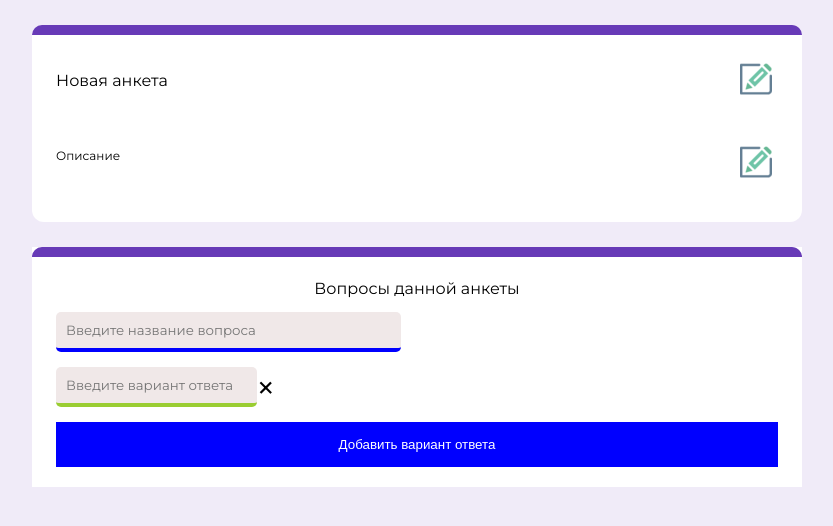
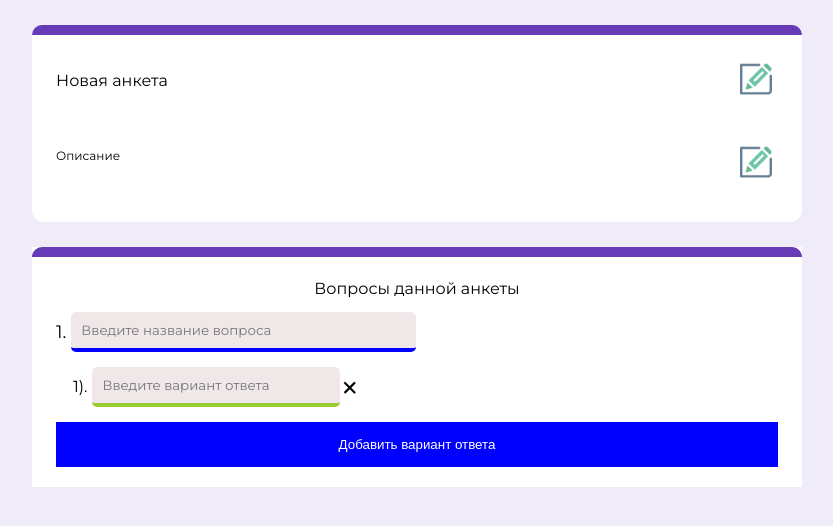
Before and after one commit to WebMaster168/online_surveys, a React (Create React App) app: page /surveys/createNewSurvey in a window 1280 px wide. Shown: the top 526 px of the page, without its empty margins (223-1056 px from the left). Built offline with nearby package versions, Linux system fonts and the light colour scheme.

Commit message:
updated functions

```diff
--- a/package.json
+++ b/package.json
@@ -6,6 +6,7 @@
     "@testing-library/jest-dom": "^5.17.0",
     "@testing-library/react": "^13.4.0",
     "@testing-library/user-event": "^13.5.0",
+    "node-sass": "^9.0.0",
     "react": "^18.3.1",
     "react-dom": "^18.3.1",
     "react-router-dom": "^6.25.1",
--- a/src/app/components/NewSurveyPage/QuestionsField/Question/option.jsx
+++ b/src/app/components/NewSurveyPage/QuestionsField/Question/option.jsx
@@ -1,14 +1,15 @@
 import React from 'react';
-import './question.css';
+import './question.scss';
 
 
 const Option = ({optionTitle, handleRemoveOption, optionsLength, handleChangeQuestionOption, questionIndex,optionIndex}) => {
     return (
 
         <div className='question__option'>
-            <input type="text" placeholder={optionTitle} onChange={(e)=>handleChangeQuestionOption(questionIndex,optionIndex, e.target.value)}/>
-            <span className='question__option-close' onClick={optionsLength > 1 ? handleRemoveOption : null}
-            style={{ cursor: optionsLength > 1 ? 'pointer' : 'not-allowed' }}>+</span>
+            <li className='question__option-index'>{optionIndex + 1}).</li>
+            <li className='question__option-field'><input type="text" placeholder={optionTitle} onChange={(e)=>handleChangeQuestionOption(questionIndex,optionIndex, e.target.value)}/></li>
+            <li><span className='question__option-close' onClick={optionsLength > 1 ? handleRemoveOption : null}
+            style={{ cursor: optionsLength > 1 ? 'pointer' : 'not-allowed' }}>+</span></li>
         </div>
 
     )
--- a/src/app/components/NewSurveyPage/QuestionsField/Question/question.css
+++ /dev/null
@@ -1,41 +0,0 @@
-.question__inputTitle input{
-    border:none;
-    border-bottom: 4px solid blue;
-    background-color: #f0e8e8;
-    padding: 10px;
-    border-radius: 5px;
-    width: 100%;
-}
-
-.question__inputTitle{
-    margin-bottom: 15px;
-    width: 45%;
-}
-.question__option{
-    margin-bottom: 15px;
-    width: 25%;
-    position: relative;
-}
-.question__option input{
-    border:none;
-    border-bottom: 4px solid yellowgreen;
-    background-color: #f0e8e8;
-    padding: 10px;
-    border-radius: 5px;
-    width: 100%;
-}
-.question__option-close{
-    position: absolute;
-    right: -40px;
-    top: 7%;
-    font-size: 35px;
-    transform: rotate(45deg);
-}
-.question__button{
-    width: 100%;
-    padding: 15px;
-    cursor: pointer;
-    border: none;
-    background-color: blue;
-    color:white;
-}
--- a/src/app/components/NewSurveyPage/QuestionsField/Question/question.jsx
+++ b/src/app/components/NewSurveyPage/QuestionsField/Question/question.jsx
@@ -1,5 +1,5 @@
 import React from 'react';
-import './question.css';
+import './question.scss';
 import Option from './option';
 
 const Question = ({questionTitle, options, handleAddOption, handleRemoveOption, handleChangeQuestionTitle, questionIndex, handleChangeQuestionOption}) => {
@@ -8,7 +8,8 @@ const Question = ({questionTitle, options, handleAddOption, handleRemoveOption,
     return (
         <div className='question'>
             <div className='question__inputTitle'>
-                <input type="text" placeholder={questionTitle} onChange={(e) => handleChangeQuestionTitle(questionIndex, e.target.value)}/>
+                <li className='question__inputTitle-index'>{questionIndex+1}.</li>
+                <li className='question__inputTitle-field'><input type="text" placeholder={questionTitle} onChange={(e) => handleChangeQuestionTitle(questionIndex, e.target.value)}/></li>
             </div>
             <div className='question__optionsField'>
                 {options.map((option, index)=>(
@@ -23,11 +24,12 @@ const Question = ({questionTitle, options, handleAddOption, handleRemoveOption,
                 ))}
 
 
-                <button type="button" className='question__button' onClick={() => handleAddOption()}>
-                    Добавить вариант ответа
-                </button>
+
 
             </div>
+            <button type="button" className='question__button' onClick={() => handleAddOption()}>
+                Добавить вариант ответа
+            </button>
         </div>
     )
 }
--- /dev/null
+++ b/src/app/components/NewSurveyPage/QuestionsField/Question/question.scss
@@ -0,0 +1,74 @@
+.question{
+    li{
+        list-style: none;
+    }
+    &__inputTitle{
+        input{
+            border:none;
+            border-bottom: 4px solid blue;
+            background-color: #f0e8e8;
+            padding: 10px;
+            border-radius: 5px;
+            width: 100%;
+        }
+
+        display: flex;
+        align-items: center;
+        margin-bottom: 15px;
+        &-index{
+            margin-right: 5px;
+            font-size: 18px;
+        }
+        &-field{
+            width: 45%;
+
+        }
+    }
+    &__option{
+        margin-bottom: 15px;
+        width: 35%;
+        position: relative;
+        display: flex;
+        align-items: center;
+        &-field{
+            width: 100%;
+        }
+        &-index{
+            margin-right: 5px;
+        }
+        li{
+
+        }
+        input{
+            border:none;
+            border-bottom: 4px solid yellowgreen;
+            background-color: #f0e8e8;
+            padding: 10px;
+            border-radius: 5px;
+            width: 100%;
+        }
+        &-close{
+            position: absolute;
+            right: -40px;
+            top: 7%;
+            font-size: 35px;
+            transform: rotate(45deg);
+            transition: color, font-weight .3s ease;
+            &:hover{
+                color: red;
+                font-weight: 700;
+            }
+        }
+    }
+    &__button{
+        width: 100%;
+        padding: 15px;
+        cursor: pointer;
+        border: none;
+        background-color: blue;
+        color:white;
+    }
+    &__optionsField{
+        padding-left: 17px;
+    }
+}
```
Also changed, not shown: 1 other file (tests, documents, lock files or other folders).
